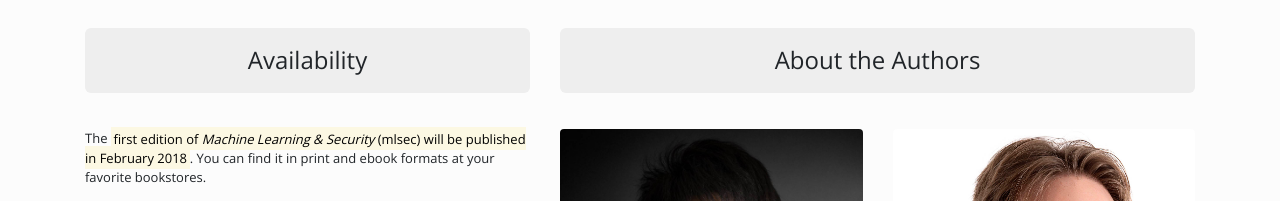
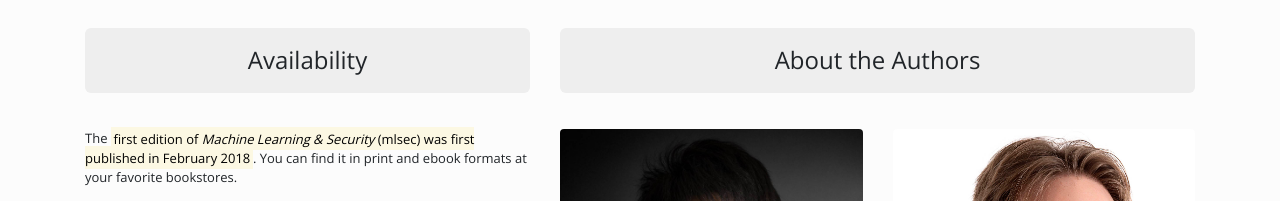
Before and after one commit to oreilly-mlsec/mlsec.net, a plain HTML site: page index.html in a window 1280 px wide. Shown: the part 2000-2201 px from the top of the page. Drawn offline with nearby package versions, Linux system fonts and the light colour scheme; grey boxes are pictures that could not be loaded; a script that the page names is missing.

Commit message:
Updated release

```diff
--- a/index.html
+++ b/index.html
@@ -281,7 +281,7 @@
             <h3 style="text-align: center;">Availability</h3>
           </div>
 
-          <p>The <mark>first edition of <em>Machine Learning & Security</em> (mlsec) will be published
+          <p>The <mark>first edition of <em>Machine Learning & Security</em> (mlsec) was first published
             in February 2018</mark>. You can find it in print and ebook formats at your favorite bookstores.</p>
 
           <iframe style="width:120px;height:240px;" marginwidth="0" marginheight="0" scrolling="no" frameborder="0" src="http://ws-na.amazon-adsystem.com/widgets/q?ServiceVersion=20070822&OneJS=1&Operation=GetAdHtml&MarketPlace=US&source=ac&ref=tf_til&ad_type=product_link&tracking_id=cchio-20&marketplace=amazon&region=US&placement=1491979909&asins=1491979909&linkId=b8d67b2251342db7755037974335370f&show_border=true&link_opens_in_new_window=true&price_color=333333&title_color=0066c0&bg_color=ffffff">
```
